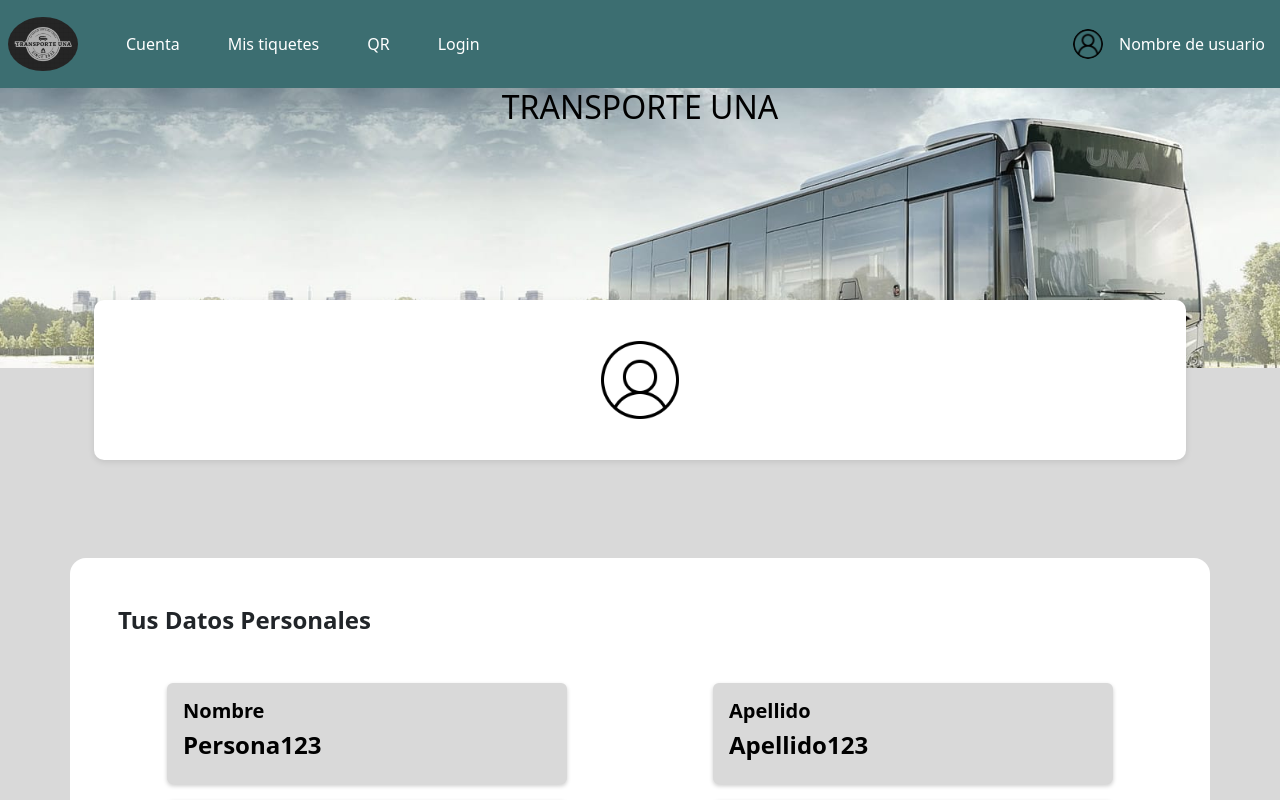
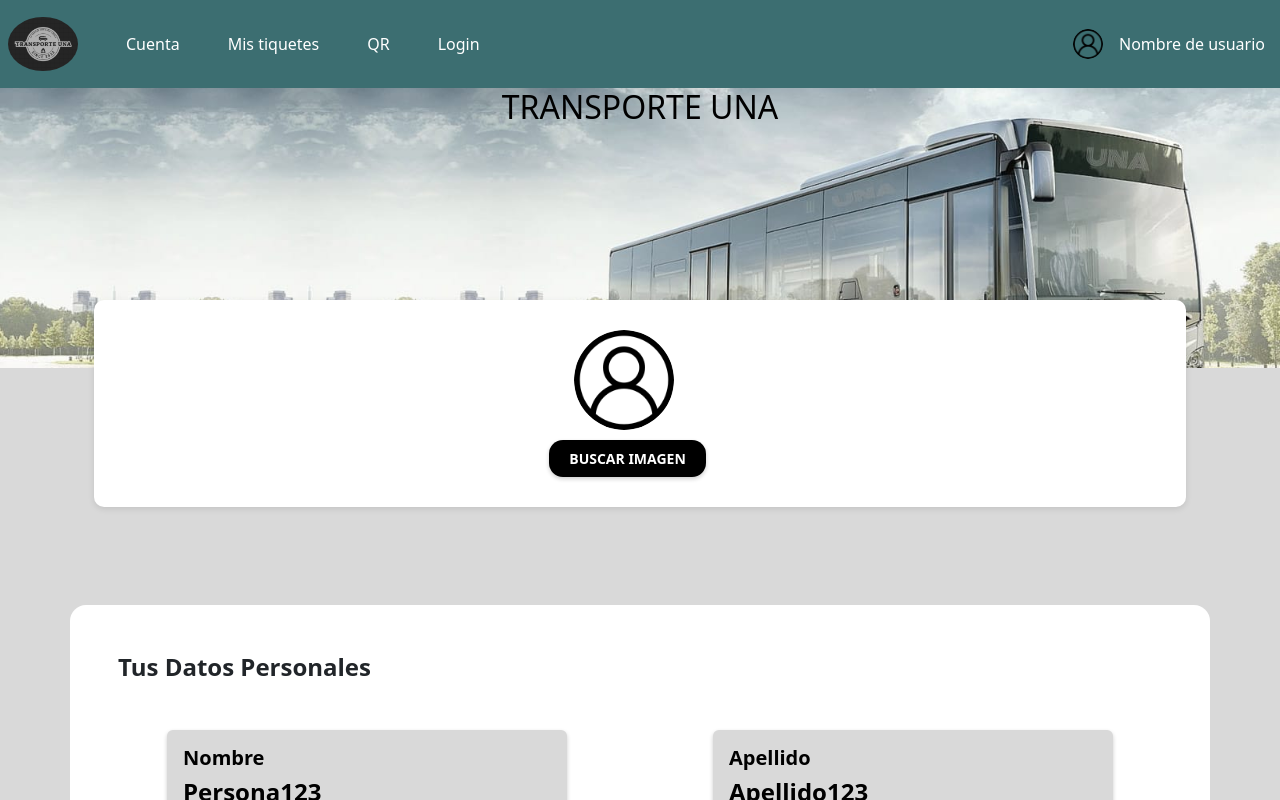
Before and after one commit to DayanaGamboaM/BoleteriaOnline, a Next.js app in the folder boleteria/: page /account in a window 1280 px wide. Shown: the top 800 px of the page. Built offline with nearby package versions, Linux system fonts and the light colour scheme.

Commit message:
Changes in header
I implement a button for browse in file explorer for choose a image

```diff
--- a/boleteria/components/componentsAccount/Header.tsx
+++ b/boleteria/components/componentsAccount/Header.tsx
@@ -1,12 +1,13 @@
-import React, { useState } from "react";
+import React, { useState, useRef } from "react";
 import Image from "next/image";
-import UserProfile from "../../public/usuario.png";
+import UserProfile from "../../public/user.png";
 
 const Header = () => {
   const [selectedImage, setSelectedImage] = useState<string | null>(null);
+  const fileInputRef = useRef<HTMLInputElement | null>(null);
 
-  const handleImageChange = (event: React.ChangeEvent<HTMLInputElement>) => {
-    const file = event.target.files?.[0];
+  const handleImageChange = () => {
+    const file = fileInputRef.current?.files?.[0];
     if (file) {
       const imageUrl = URL.createObjectURL(file);
       setSelectedImage(imageUrl);
@@ -14,27 +15,63 @@ const Header = () => {
   };
 
   const handleImageClick = () => {
-    const fileInput = document.getElementById("fileInput");
-    if (fileInput) {
-      fileInput.click();
-    }
+    fileInputRef.current?.click();
   };
 
   const renderImage = () => {
     if (selectedImage) {
       return (
+        <div style={{ display: "flex", flexDirection: "column", alignItems: "center" }}>
+          <div
+            style={{
+              width: "100px",
+              height: "100px",
+              borderRadius: "50%",
+              overflow: "hidden",
+            }}
+          >
             <Image
               className="img-fluid"
               src={selectedImage}
               alt="Selected Image"
               width={100}
               height={100}
+            />
+          </div>
+          <div style={{ marginTop: "10px" }}>
+          <button
                 onClick={handleImageClick}
-        />
+                style={{
+                  border: "none",
+                  background: "black",
+                  color: "white",
+                  cursor: "pointer",
+                  padding: "8px 20px",
+                  borderRadius:"1em",
+                  boxShadow: "0px 2px 4px rgba(0, 0, 0, 0.2)",
+                  fontSize: "14px",
+                  fontWeight: "900",
+                  marginLeft: "-25px",
+                  textTransform:"uppercase"
+                }}
+              >
+                Buscar Imagen
+              </button>
+          </div>
+        </div>
       );
     } else {
       return (
+        <div style={{ display: "flex", flexDirection: "column", alignItems: "center" }}>
           <label htmlFor="fileInput">
+            <div
+              style={{
+                width: "100px",
+                height: "100px",
+                borderRadius: "50%",
+                overflow: "hidden",
+              }}
+            >
               <Image
                 className="img-fluid"
                 src={UserProfile}
@@ -42,14 +79,29 @@ const Header = () => {
                 width={100}
                 height={100}
               />
-          <input
-            id="fileInput"
-            type="file"
-            accept="image/*"
-            onChange={handleImageChange}
-            style={{ display: "none" }}
-          />
+            </div>
+            <div style={{ marginTop: "10px" }}>
+            <button
+                onClick={handleImageClick}
+                style={{
+                  border: "none",
+                  background: "black",
+                  color: "white",
+                  cursor: "pointer",
+                  padding: "8px 20px",
+                  borderRadius:"1em",
+                  boxShadow: "0px 2px 4px rgba(0, 0, 0, 0.2)",
+                  fontSize: "14px",
+                  fontWeight: "900",
+                  marginLeft: "-25px",
+                  textTransform:"uppercase"
+                }}
+              >
+                Buscar Imagen
+              </button>
+            </div>
           </label>
+        </div>
       );
     }
   };
@@ -63,8 +115,16 @@ const Header = () => {
               className="card-block bg-white mb-3 d-flex flex-row flex-wrap align-items-center justify-content-between"
               style={{ width: "1400px", maxWidth: "100%" }}
             >
-              <div className="text-center mb-3 mb-md-0 mx-auto ">
+              <div className="text-center mb-3 mb-md-0 mx-auto">
                 {renderImage()}
+                <input
+                  id="fileInput"
+                  type="file"
+                  accept="image/*"
+                  ref={fileInputRef}
+                  style={{ display: "none" }}
+                  onChange={handleImageChange}
+                />
               </div>
             </div>
           </div>
--- a/boleteria/src/styles/globals.css
+++ b/boleteria/src/styles/globals.css
@@ -221,58 +221,14 @@ color: white;
   box-shadow: 0px 2px 6px rgba(0, 0, 0, 0.1);
 }
 
-/*------------------- Toggle Button ----------------------------- */
+ .ImageUserPerfil{
+  height: 100px;
+  width: 100px;
+  border-radius: 50%;
+  object-fit: cover;
+  background: #dfdfdf;
+ }
 
-/* Toggle Button */
-.toggle-button {
-  position: relative;
-  overflow: hidden;
-  height: 24px;
-  border-radius: 15px;
-  background-color: #e2e2e2;
-  border: none;
-  outline: none;
-  cursor: pointer;
-}
-
-/* Toggle Container */
-.toggle-container {
-  position: relative;
-  border-radius: 20px;
-  background-color: #d9d9d9;
-}
-
-/* Circle */
-.circle {
-  position: relative;
-  top: -4px;
-  left: -7px;
-  width: 18px;
-  height: 18px;
-  border-radius: 50%;
-  transition: transform 0.3s ease-in-out;
-  background-color: black;
-}
-
-/* Circle On */
-.circle-on {
-  transform: translateX(0%);
-}
-
-/* Circle Off */
-.circle-off {
-  transform: translateX(100%);
-}
-
-/* Label */
-.label {
-  display: inline-block;
-  vertical-align: middle;
-  margin-left: 5px;
-  font-size: 14px;
-}
-
-/*--------------------------------------------------------------- */
  .card-State {
   position: relative;
   bottom: 10px;
```
Also changed, not shown: boleteria/components/componentsAccount/SaveButton.tsx (+8 -5 lines). Lines whose indentation alone changed are shown as unchanged.
